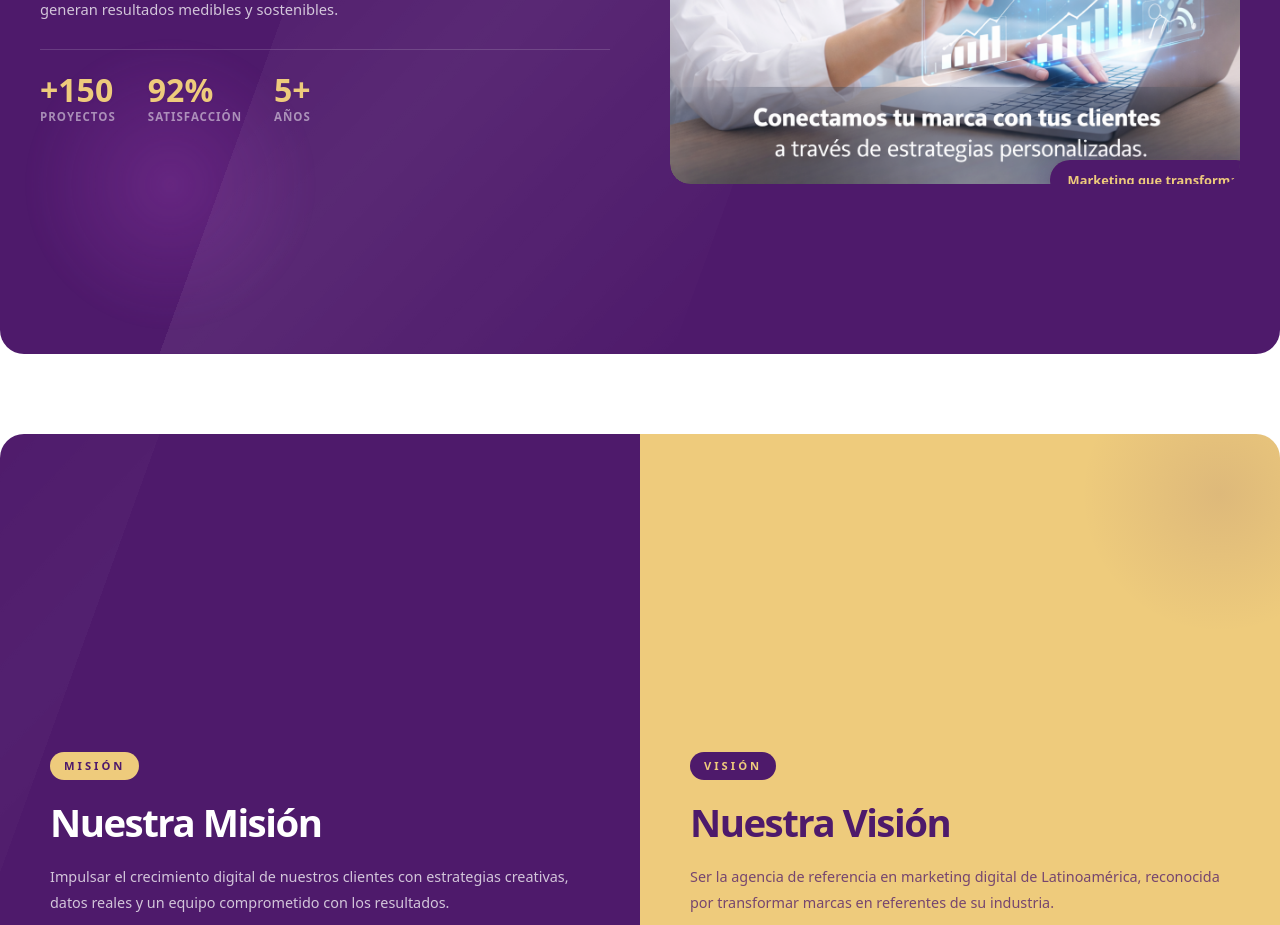
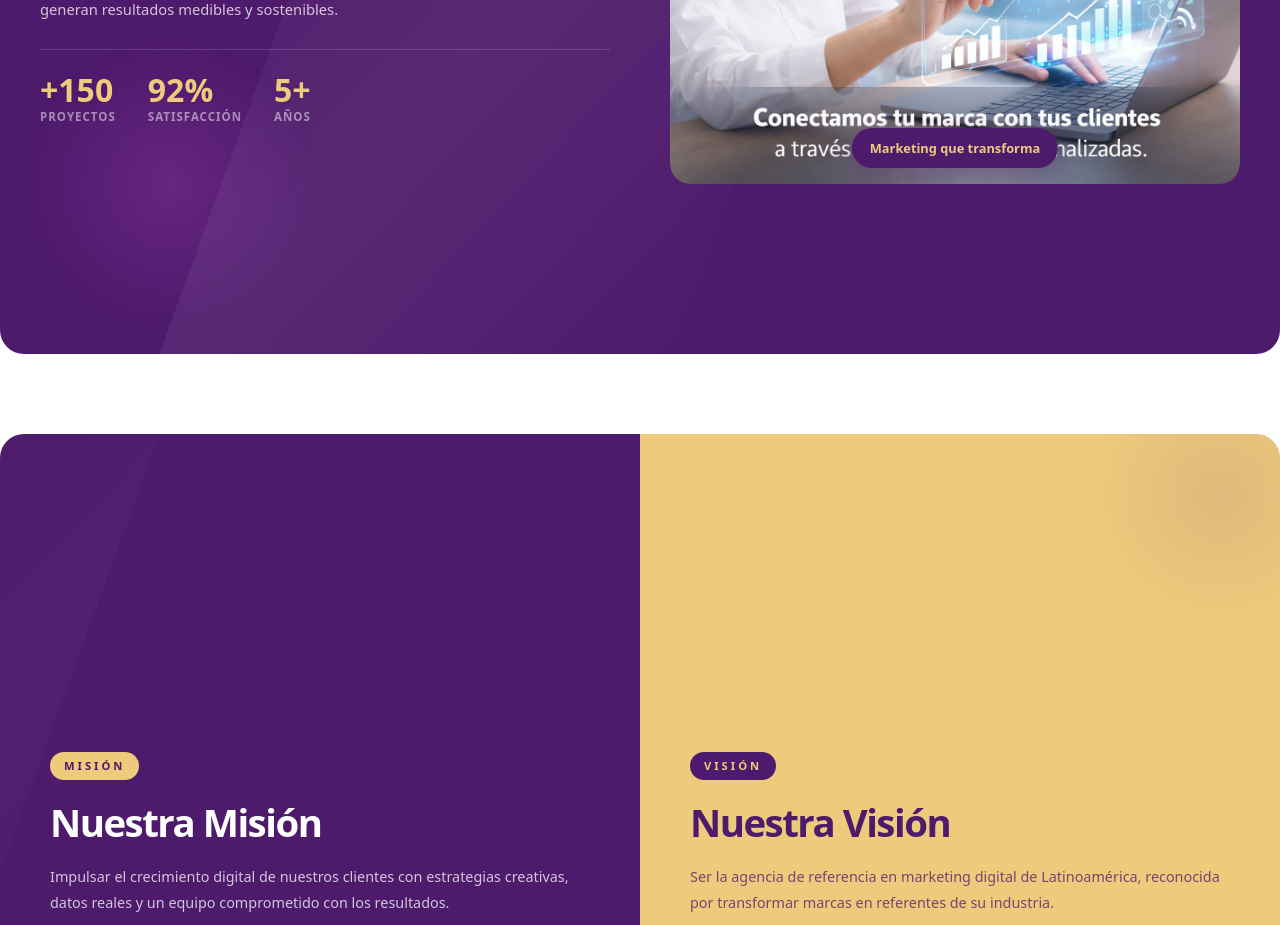
Before and after one commit to francoxvr/BRAVAS-WEB, a Next.js app in the folder frontend/: page /nosotros in a window 1280 px wide. Shown: the part 1160-2085 px from the top of the page. Built offline with nearby package versions, Linux system fonts and the light colour scheme.

Commit message:
fix: reposition marketing badge inside image, centered at bottom

```diff
--- a/frontend/src/components/sections/Nosotros.module.css
+++ b/frontend/src/components/sections/Nosotros.module.css
@@ -321,8 +321,9 @@
 
 .quienesImgBadge {
   position: absolute;
-  bottom: -16px;
-  right: -16px;
+  bottom: 16px;
+  left: 50%;
+  transform: translateX(-50%);
   background: #4e1a6b;
   color: #eecb7c;
   font-size: 0.8rem;
```
